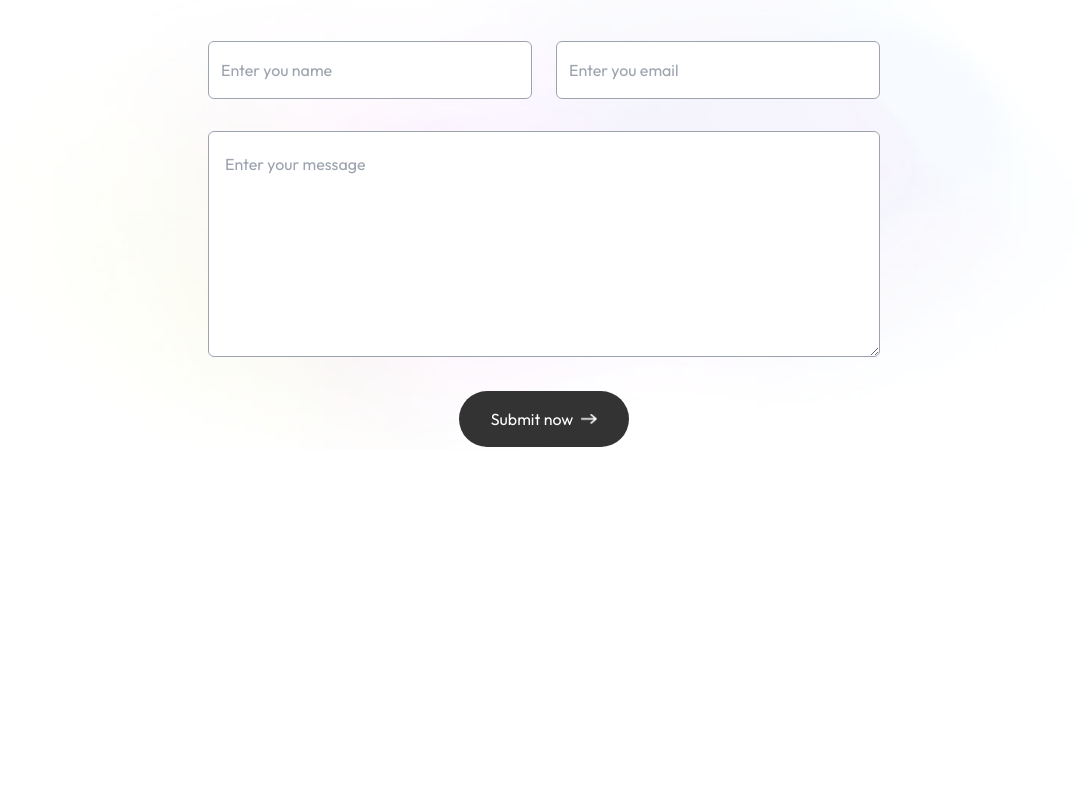
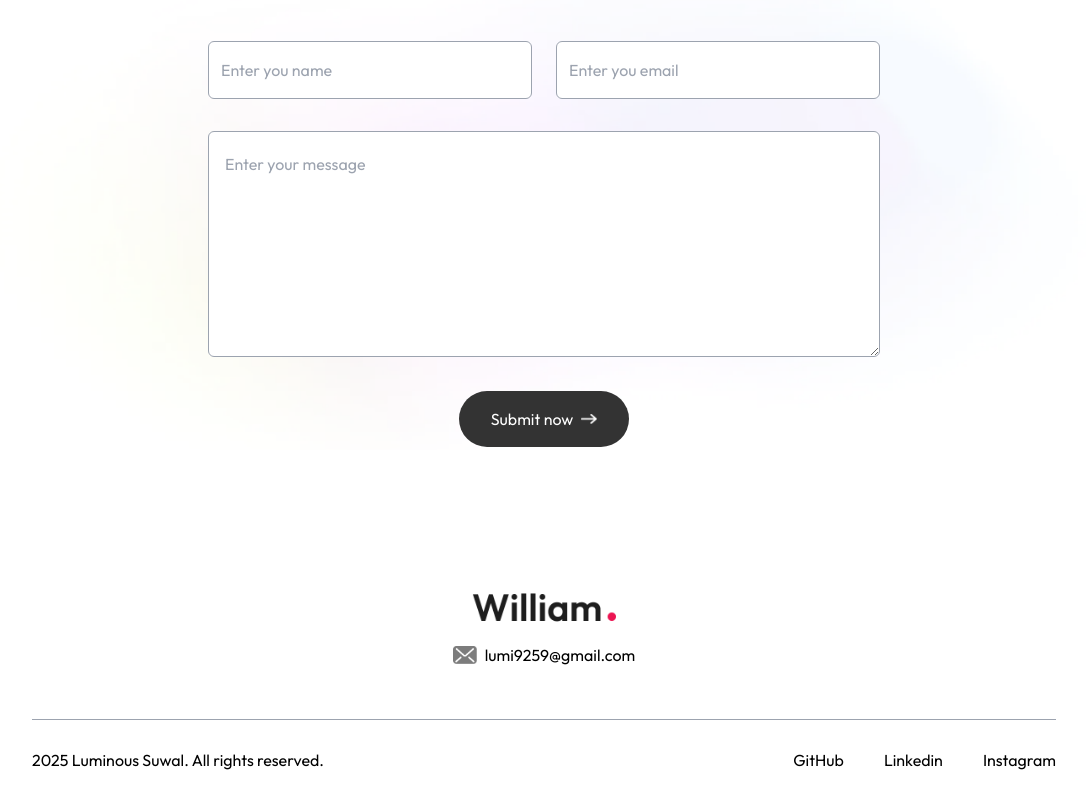
Before and after one commit to luminous42/Personal-Portfolio, a Next.js app: page / in a window 1280 px wide. Shown: the part 3188-3988 px from the top of the page, without its empty margins (96-1182 px from the left). Before the commit the page ends 3691 px from the top, so only its background shows below. Built offline with nearby package versions, Linux system fonts and the light colour scheme; a web font is replaced by a local one.

Commit message:
adding dark mode

```diff
--- /dev/null
+++ b/src/app/components/Footer.tsx
@@ -0,0 +1,54 @@
+import Image from "next/image";
+import React from "react";
+import { assets } from "../../../assets/assets";
+
+const Footer = () => {
+  return (
+    <div className="mt-20">
+      <div className="text-center">
+        <Image
+          src={assets.logo}
+          alt=""
+          className="w-36 mx-auto mb-2"
+        />
+        <div className="w-max flex items-center gap-2 mx-auto">
+          <Image
+            src={assets.mail_icon}
+            alt=""
+            className="w-6"
+          />
+          lumi9259@gmail.com
+        </div>
+      </div>
+
+      <div
+        className="text-center sm:flex items-center justify-between
+      border-t border-gray-400 mx-[10%] mt-12 py-6"
+      >
+        <p>2025 Luminous Suwal. All rights reserved.</p>
+        <ul className="flex items-center gap-10 justify-center mt-4 sm:mt-0 ">
+          <a
+            target="_blank"
+            href="https://github.com/luminous42"
+          >
+            GitHub
+          </a>
+          <a
+            target="_blank"
+            href="https://github.com/luminous42"
+          >
+            Linkedin
+          </a>
+          <a
+            target="_blank"
+            href="https://github.com/luminous42"
+          >
+            Instagram
+          </a>
+        </ul>
+      </div>
+    </div>
+  );
+};
+
+export default Footer;
--- a/src/app/components/NavBar.tsx
+++ b/src/app/components/NavBar.tsx
@@ -2,7 +2,7 @@
 import React, { useEffect, useRef, useState } from "react";
 import { assets } from "../../../assets/assets";
 
-const NavBar = () => {
+const NavBar = ({ isDarkMode, setIsDarkMode }) => {
   const [isScroll, setIsScroll] = useState(false);
   const sideMenuRef = useRef<HTMLUListElement>(null);
   const openMenu = () => {
@@ -29,7 +29,7 @@
 
   return (
     <>
-      <div className="fixed top-0 right-0 w-11/12 -z-10 translate-y-[-80%]">
+      <div className="fixed top-0 right-0 w-11/12 -z-10 translate-y-[-80%] dark:hidden">
         <Image
           src={assets.header_bg_color}
           alt=""
@@ -38,19 +38,23 @@
       </div>
       <nav
         className={`w-full fixed px-5 lg:px-8 xl:px-[8%] py-4 flex items-center justify-between z-50 ${
-          isScroll ? "bg-white bg-opacity-50 backdrop-blur-lg shadow-sm" : ""
+          isScroll
+            ? "bg-white bg-opacity-50 backdrop-blur-lg shadow-sm dark:bg-darkTheme dark:shadow-white/20"
+            : ""
         }`}
       >
         <a href="#top">
           <Image
-            src={assets.logo}
+            src={isDarkMode ? assets.logo_dark : assets.logo}
             className="w-28 cursor-pointer mr-14"
             alt=""
           />
         </a>
         <ul
           className={`hidden md:flex items-center gap-6 lg:gap-8 rounded-full px-12 py-3  ${
-            isScroll ? "" : "bg-white shadow-sm bg-opacity-50"
+            isScroll
+              ? ""
+              : "bg-white shadow-sm bg-opacity-50 dark:border dark:border-white/50 dark:bg-transparent"
           }`}
         >
           <li>
@@ -95,20 +99,21 @@
           </li>
         </ul>
         <div className="flex items-center gap-4">
-          <button>
+          <button onClick={() => setIsDarkMode((prev) => !prev)}>
             <Image
-              src={assets.moon_icon}
+              src={isDarkMode ? assets.sun_icon : assets.moon_icon}
               className="w-6"
               alt=""
             />
           </button>
           <a
             href="#contact"
-            className="hidden lg:flex items-center gap-3 px-10 py-2.5 border border-gray-500 rounded-full ml-4"
+            className="hidden lg:flex items-center gap-3 px-10 py-2.5 border border-gray-500 rounded-full ml-4
+            dark:border-white/50"
           >
-            Contact{" "}
+            Contact
             <Image
-              src={assets.arrow_icon}
+              src={isDarkMode ? assets.arrow_icon_dark : assets.arrow_icon}
               alt=""
               className="w-3"
             />
@@ -119,7 +124,7 @@
             onClick={openMenu}
           >
             <Image
-              src={assets.menu_black}
+              src={isDarkMode ? assets.menu_white : assets.menu_black}
               alt=""
               className="w-6 "
             />
@@ -129,14 +134,15 @@
         {/* ----------------mobile-menu----------- */}
         <ul
           ref={sideMenuRef}
-          className="flex md:hidden flex-col gap-4 py-20 px-10 fixed -right-64 top-0 bottom-0 w-64 z-50 h-screen bg-rose-50 transition duration-500"
+          className="flex md:hidden flex-col gap-4 py-20 px-10 fixed -right-64 top-0 bottom-0 w-64 z-50 h-screen bg-rose-50 transition duration-500
+          dark:bg-darkHover dark:text-white"
         >
           <div
             className="absolute top-6 right-6"
             onClick={closeMenu}
           >
             <Image
-              src={assets.close_black}
+              src={isDarkMode ? assets.close_white : assets.close_black}
               alt=""
               className="w-5 cursor-pointer"
             />
--- a/src/app/layout.tsx
+++ b/src/app/layout.tsx
@@ -25,10 +25,11 @@
   return (
     <html
       lang="en"
-      className="scroll-smooth"
+      className="scroll-smooth dark"
     >
       <body
-        className={`${Outfitlocal.className} ${Ovolocal.className} antialiased leading-8 overflow-x-hidden`}
+        className={`${Outfitlocal.className} ${Ovolocal.className} antialiased leading-8 overflow-x-hidden dark:bg-darkTheme
+        dark:text-white`}
       >
         {children}
       </body>
--- a/src/app/page.tsx
+++ b/src/app/page.tsx
@@ -1,22 +1,50 @@
 "use client";
-import React from "react";
+import React, { useEffect, useState } from "react";
 import NavBar from "./components/NavBar";
 import Header from "./components/Header";
 import About from "./components/About";
 import Services from "./components/Services";
 import Work from "./components/Work";
 import Contact from "./components/Contact";
+import Footer from "./components/Footer";
 
 const page = () => {
+  const [isDarkMode, setIsDarkMode] = useState(false);
+
+  useEffect(() => {
+    if (
+      localStorage.theme == "dark" ||
+      (!("theme" in localStorage) &&
+        window.matchMedia("(prefers-color-scheme: dark)").matches)
+    ) {
+      setIsDarkMode(true);
+    } else {
+      setIsDarkMode(false);
+    }
+  }, []);
+
+  useEffect(() => {
+    if (isDarkMode) {
+      document.documentElement.classList.add("dark");
+      localStorage.theme = "dark";
+    } else {
+      document.documentElement.classList.remove("dark");
+      localStorage.theme = "";
+    }
+  }, [isDarkMode]);
   return (
     <div>
       <>
-        <NavBar />
-        <Header />
-        <About />
-        <Services />
-        <Work />
-        <Contact />
+        <NavBar
+          isDarkMode={isDarkMode}
+          setIsDarkMode={setIsDarkMode}
+        />
+        <Header isDarkMode={isDarkMode} />
+        <About isDarkMode={isDarkMode} />
+        <Services isDarkMode={isDarkMode} />
+        <Work isDarkMode={isDarkMode} />
+        <Contact isDarkMode={isDarkMode} />
+        <Footer isDarkMode={isDarkMode} />
       </>
     </div>
   );
--- a/tailwind.config.ts
+++ b/tailwind.config.ts
@@ -27,5 +27,6 @@
       },
     },
   },
+  darkMode: "selector",
   plugins: [],
 } satisfies Config;
```
